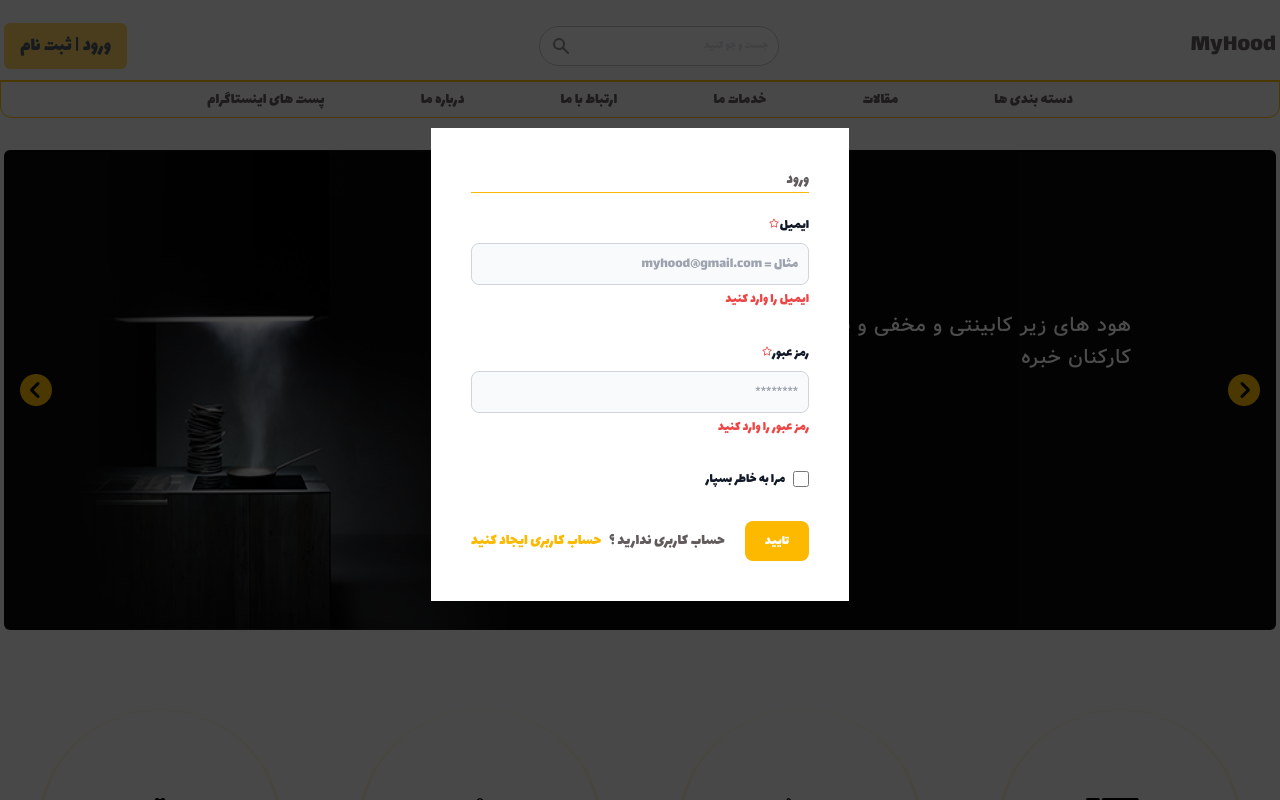
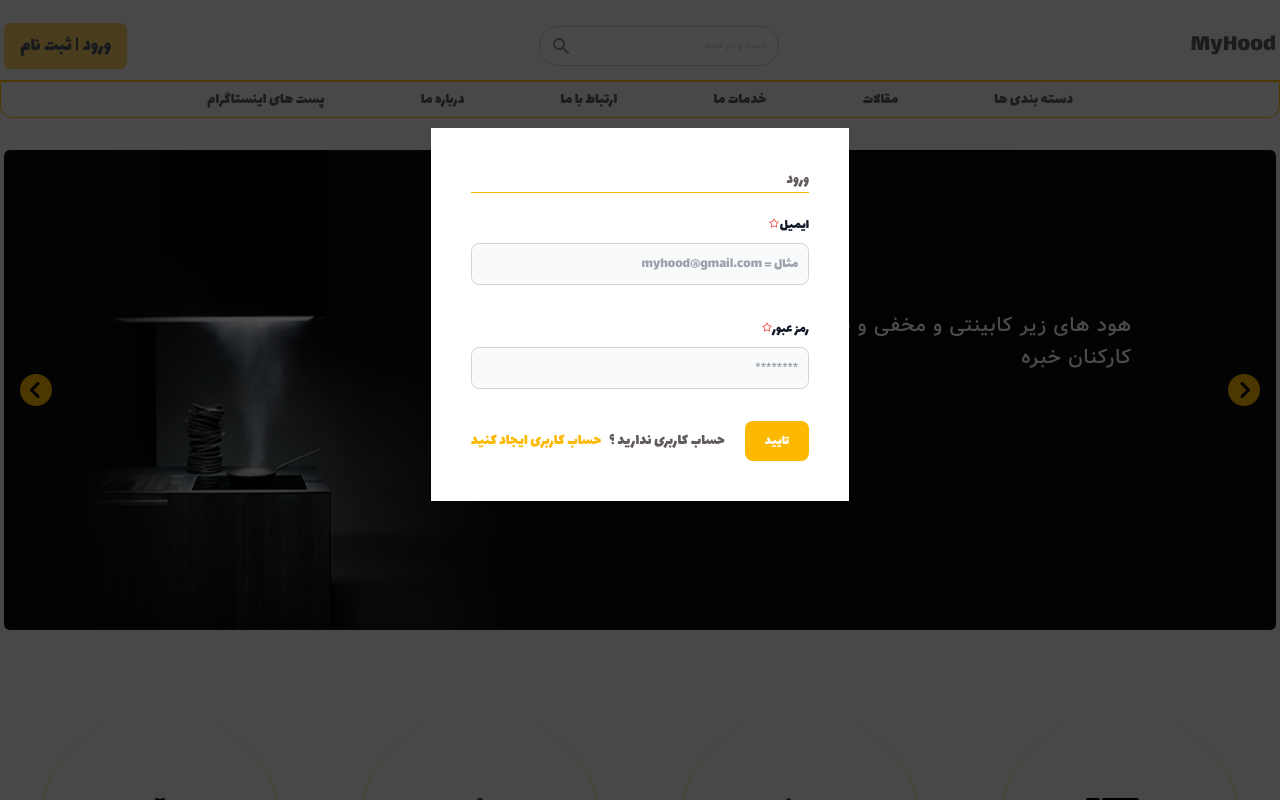
Before and after one commit to Parsa361/MyHood, a Nuxt app: page / in a window 1280 px wide. Both pictures are taken after a click on the button "ورود | ثبت نام". Shown: the top 800 px of the page. Built offline with nearby package versions, Linux system fonts and the light colour scheme.

Commit message:
Edit validation forms, Make a better validation

```diff
--- a/components/LoginCom.vue
+++ b/components/LoginCom.vue
@@ -12,8 +12,9 @@
             <div>
                 <form class="font-Lalezar gap-y-5" action='#' @submit.prevent="onSubmit">
                     <div class="mb-[2rem]">
+                        <div v-if="userNotExist" class="text-red-500 text-center text-sm my-2">{{ userNotExist }}</div>
                         <!-- email -->
-                        <label for="email" class="inline-block mb-2 text-sm font-medium text-gray-900">ایمیل</label>
+                        <label for="email" class="inline-block mb-2 text-sm text-gray-900">ایمیل</label>
                         <span class="inline-block">
                             <svg xmlns="http://www.w3.org/2000/svg" viewBox="0 0 26 26" width="10" height="10">
                                 <path
@@ -24,13 +25,13 @@
                         <input v-model.trim="email" type="email" id="email"
                             class="bg-gray-50 border border-gray-300 text-gray-900 text-sm rounded-lg focus:ring-yellow-400 focus:border-yellow-400 block w-full p-2.5 outline-none"
                             placeholder="مثال = myhood@gmail.com" required>
-                        <div v-show="!email" class="text-red-500 text-sm mt-1">ایمیل را وارد کنید</div>
-                        <div v-show="email && !isValidEmail" class="text-red-500 text-sm mt-1">ایمیل معتبر وارد کنید</div>
+                        <div v-if="emailError" class="text-red-500 text-sm mt-1">{{ emailError }}</div>
+
                     </div>
 
                     <div class="mb-[2rem]">
                         <!-- password -->
-                        <label for="password" class="inline-block mb-2 text-sm font-medium text-gray-900">رمز
+                        <label for="password" class="inline-block mb-2 text-sm text-gray-900">رمز
                             عبور</label>
                         <span class="inline-block">
                             <svg xmlns="http://www.w3.org/2000/svg" viewBox="0 0 26 26" width="10" height="10">
@@ -42,18 +43,9 @@
                         <input v-model.trim="password" type="password" id="password"
                             class="bg-gray-50 border border-gray-300 text-gray-900 text-sm rounded-lg focus:ring-yellow-400 focus:border-yellow-400 block w-full p-2.5 outline-none"
                             placeholder="********" required>
-                        <div v-show="!password" class="text-red-500 text-sm mt-1">رمز عبور را وارد کنید</div>
+                        <div v-if="passwordError" class="text-red-500 text-sm mt-1">{{ passwordError }}</div>
                     </div>
 
-                    <!-- Remember section -->
-                    <div class="flex items-start mb-[2rem]">
-                        <div class="flex items-center h-5">
-                            <input id="remember" type="checkbox" value=""
-                                class="w-4 h-4 bg-gray-50 rounded border border-gray-300 focus:ring-3 focus:ring-yellowHood">
-                        </div>
-                        <label for="remember" class="mr-2 text-sm font-medium text-gray-900">مرا به خاطر
-                            بسپار</label>
-                    </div>
 
                     <div class="flex flex-col md:flex-row">
                         <!-- Submit button and empty field message -->
@@ -79,14 +71,11 @@ export default {
         return {
             email: '',
             password: '',
+            emailError: '',
+            passwordError: '',
+            userNotExist: '',
             isLogin: null,
             modalActive: false
-        }
-    },
-    computed: {
-        isValidEmail() {
-            const pattern = /^[^\s@]+@[^\s@]+\.[^\s@]+$/
-            return pattern.test(this.email)
         }
     },
     methods: {
@@ -94,20 +83,52 @@ export default {
             this.modalActive = !this.modalActive
             this.email = '';
             this.password = '';
+            this.emailError = '';
+            this.passwordError = '';
+            this.userNotExist = '';
         },
         onSubmit() {
-            if (!this.$store.getters.isAuthenticated) {
-                console.log('agha nabayad in chap she age dorost kar kone');
+            this.emailError = ''
+            this.passwordError = ''
+
+            // Check email validity
+            if (!this.emailIsValid(this.email)) {
+                this.emailError = 'ایمیل وارد شده معتبر نیست';
+                return;
+            }
+
+
+            // Check password validity
+            if (!this.passwordIsValid(this.password)) {
+                this.passwordError = 'رمز عبور باید حداقل 8 حرف داشته باشد'
+                return;
+            }
+
+
             this.$store.dispatch('authenticateUser', {
                 email: this.email,
                 password: this.password,
                 isLogin: true
             })
                 .then(() => {
+                    if (this.$store.getters.hasError) {
+                        this.userNotExist = 'کاربر ثبت نام نشده است'
+                        return;
+                    }
                     this.modalActive = false
                     this.$router.push('/profile')
                 })
+
+        },
+        emailIsValid(email) {
+            const pattern = /^[^\s@]+@[^\s@]+\.[^\s@]+$/
+            return pattern.test(email)
+        },
+        passwordIsValid(password) {
+            if (password.length < 8) {
+                return false;
             }
+            return true;
         }
     },
     components: { BaseModal }
```
Lines whose indentation alone changed are shown as unchanged.
